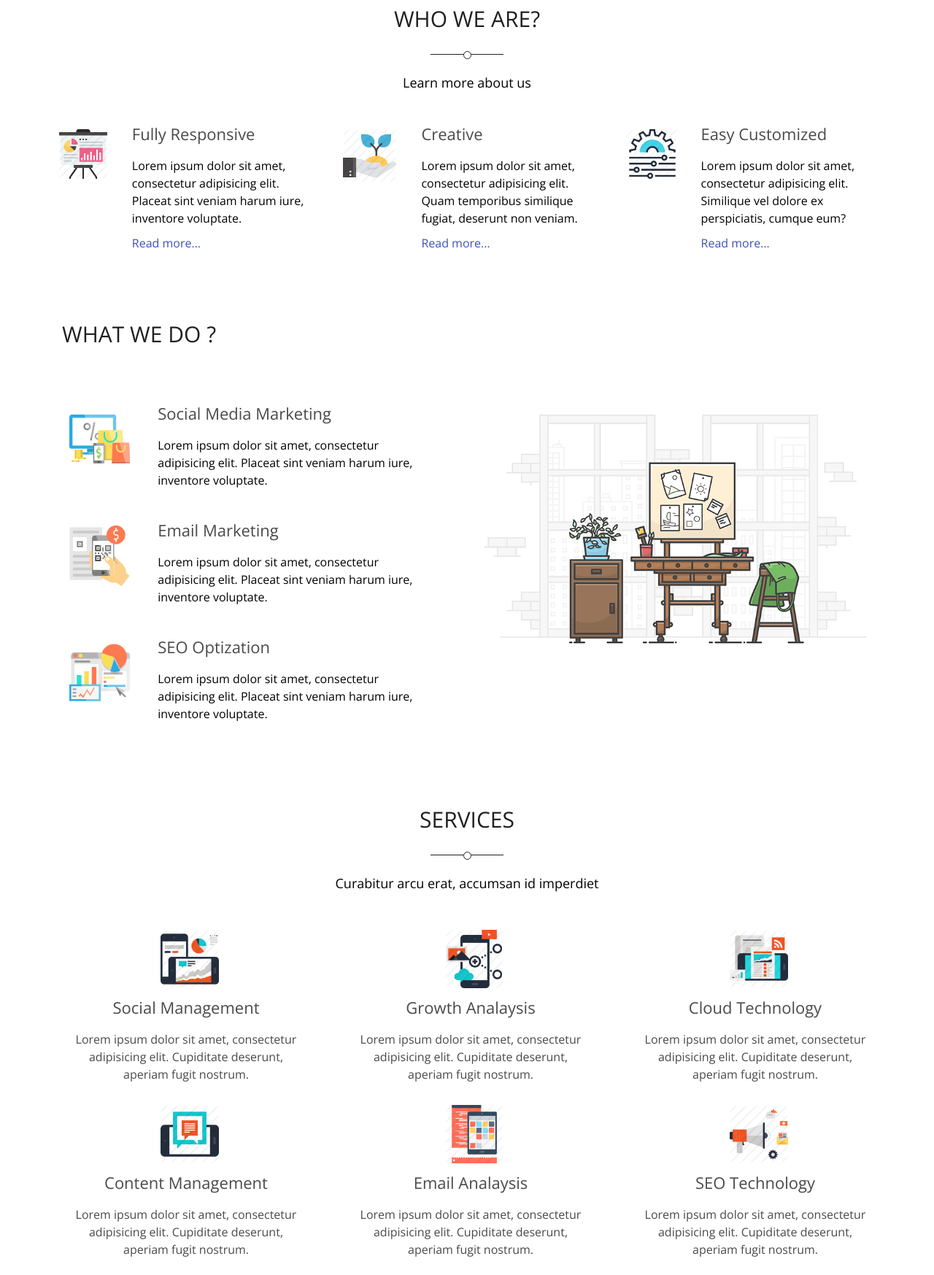
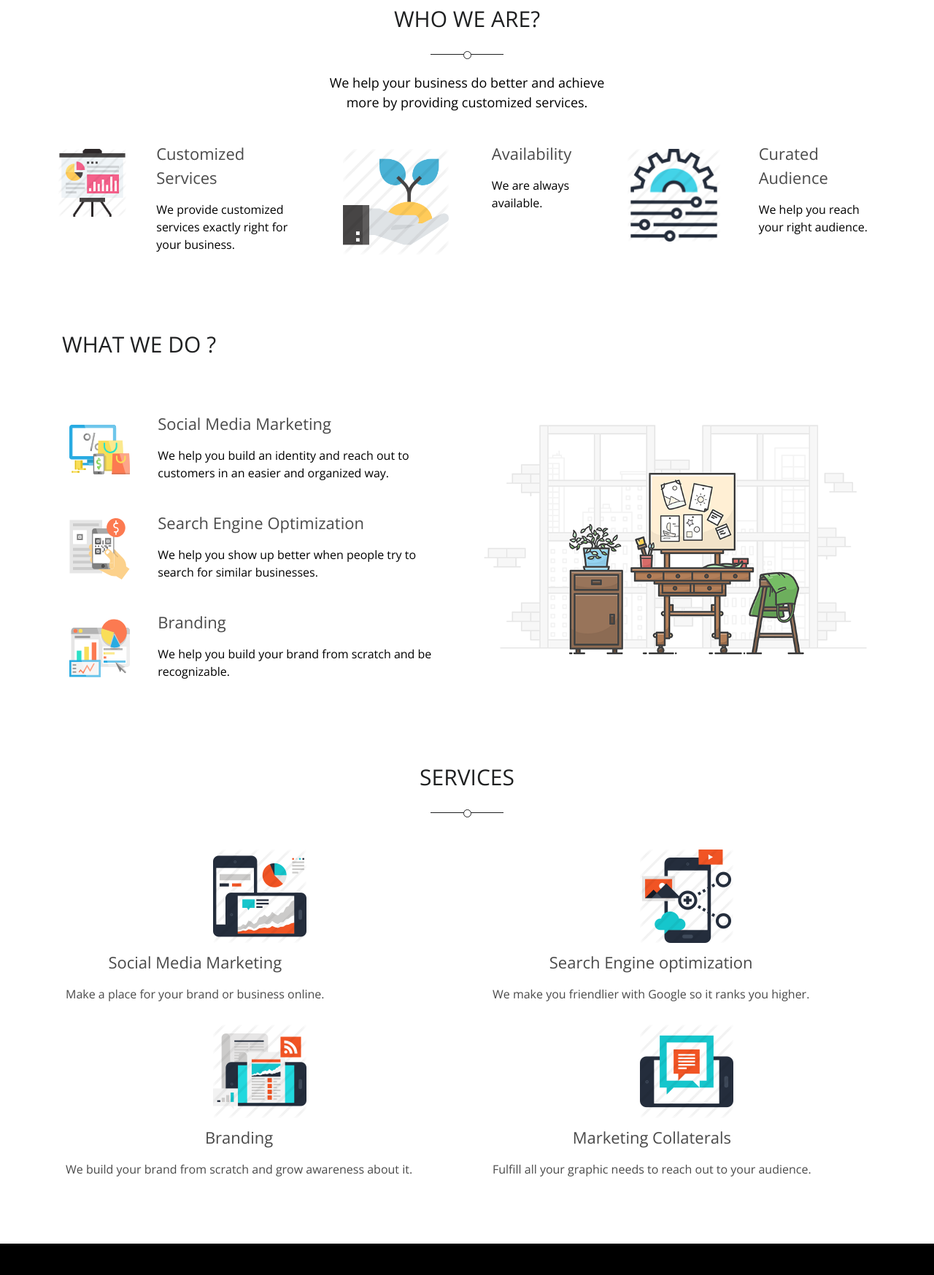
Before and after one commit to reachya/website, a plain HTML site: page index.htm in a window 1280 px wide. Shown: the part 867-2614 px from the top of the page at 73% size. Drawn offline with nearby package versions, Linux system fonts and the light colour scheme; some packages are replaced by stand-ins of ours.

Commit message:
Rachna's Changes
Changed colors and edited some contents

```diff
--- a/css/main.css
+++ b/css/main.css
@@ -141,7 +141,7 @@ body > section {
      width: 100%;
      height: 100%;
      overflow: visible;
-     background: #353ea2;
+     background: #000000;
      display: flex;
      justify-content: center;
      align-items: center;
@@ -218,8 +218,8 @@ body > section {
 }
 
 .navigation .navbar-nav > li.current > a {
-  color: #00C7FC;
-  border-bottom: 1px solid #00C7FC;
+  color: #FF1493;
+  border-bottom: 1px solid #FF1493;
 }
 
 .animated-nav .navigation .navbar-nav > li.current > a {
@@ -756,7 +756,7 @@ figcaption.mask span {
 /*********************/
 
 #testimonials{
-  background: #3f51b5;
+  background: #000000;
   padding: 100px 0px;
   position: relative;
   color: #fff;
@@ -835,7 +835,7 @@ blockquote p{
 /*******************/
 
 #subscribe {
-  background-color: #3f51b5;
+  background-color: #000000;
   color: #fff;
   line-height: 24px;
   padding: 50px 0px;
@@ -895,7 +895,7 @@ blockquote p{
     color: rgba(0, 0, 0, 0.87);
     background: #fff;
     transition: .6s;
-    box-shadow: 0 16px 26px -10px rgba(63, 81, 181, 0.45);
+    box-shadow: 0 16px 26px -10px rgba(0, 0, 0, 0.45);
  }
  .blog .card .card-blog {
      border-radius: 0;
@@ -1225,7 +1225,7 @@ label{
 /*****************/
 
 #footer {
-    background-color: #3f51b5;
+    background-color: #000000;
     padding: 30px 0 0;
 }
 
--- a/index.htm
+++ b/index.htm
@@ -74,8 +74,8 @@
                     <div class="item active">
                         <div class="carousel-caption">
                             <div class="animated">
-                                <h2 font color="pink">Welcome to Ayan One Page Creative HTML5 Template</h2>
-                                <p>Curabitur arcu erat, accumsan id imperdiet et, porttitor at sem. Mauris blandit aliquet elit, eget tincidunt nibh pulvinar a. Curabitur aliquet quam. Accumsan id imperdiet et, porttitor at sem. Mauris blandit aliquet elit, eget tincidunt.</p>
+                                <h2>REACH <h6>your right audience</h6></h2>
+                                <p></p>
                                 <ul>
                                     <li>
                                         <a href=""><i class="fa fa-facebook"></i></a>
@@ -154,7 +154,7 @@
                     <div class="col-md-12">
                         <div class="section-title text-center wow fadeInDown">
                             <h2>Who we are?</h2>
-                            <p>Learn more about us</p>
+                            <p>We help your business do better and achieve more by providing customized services.</p>
                         </div>
                     </div>
                 </div>
@@ -166,10 +166,11 @@
                               <img class="media-object" src="img\about\responsive.png" alt="...">
                             </a>
                           </div>
+
                           <div class="media-body">
-                            <h4 class="media-heading">Fully Responsive</h4>
-                            <p>Lorem ipsum dolor sit amet, consectetur adipisicing elit. Placeat sint veniam harum iure, inventore voluptate.</p>
-                            <a href="">Read more...</a>
+                            <h4 class="media-heading">Customized Services</h4>
+                            <p>We provide customized services exactly right for your business.</p>
+
                           </div>
                         </div>
                     </div>
@@ -181,9 +182,9 @@
                             </a>
                           </div>
                           <div class="media-body">
-                            <h4 class="media-heading">Creative</h4>
-                            <p>Lorem ipsum dolor sit amet, consectetur adipisicing elit. Quam temporibus similique fugiat, deserunt non veniam.</p>
-                            <a href="">Read more...</a>
+                            <h4 class="media-heading">Availability</h4>
+                            <p>We are always available.</p>
+
                           </div>
                         </div>
                     </div>
@@ -195,9 +196,9 @@
                             </a>
                           </div>
                           <div class="media-body">
-                            <h4 class="media-heading">Easy Customized</h4>
-                            <p>Lorem ipsum dolor sit amet, consectetur adipisicing elit. Similique vel dolore ex perspiciatis, cumque eum?</p>
-                            <a href="">Read more...</a>
+                            <h4 class="media-heading">Curated Audience</h4>
+                            <p>We help you reach your right audience.</p>
+
                           </div>
                         </div>
                     </div>
@@ -215,7 +216,7 @@
                               </div>
                               <div class="media-body">
                                 <h4 class="media-heading">Social Media Marketing</h4>
-                                <p>Lorem ipsum dolor sit amet, consectetur adipisicing elit. Placeat sint veniam harum iure, inventore voluptate.</p>
+                                <p>We help you build an identity and reach out to customers in an easier and organized way.</p>
                               </div>
                             </div>
                         </div>
@@ -227,8 +228,9 @@
                                 </a>
                               </div>
                               <div class="media-body">
-                                <h4 class="media-heading">Email Marketing</h4>
-                                <p>Lorem ipsum dolor sit amet, consectetur adipisicing elit. Placeat sint veniam harum iure, inventore voluptate.</p>
+                                <h4 class="media-heading">Search Engine Optimization</h4>
+                                <p>We help you show up better when people try to search for similar businesses.
+                                </p>
                               </div>
                             </div>
                         </div>
@@ -240,8 +242,9 @@
                                 </a>
                               </div>
                               <div class="media-body">
-                                <h4 class="media-heading">SEO Optization</h4>
-                                <p>Lorem ipsum dolor sit amet, consectetur adipisicing elit. Placeat sint veniam harum iure, inventore voluptate.</p>
+                                <h4 class="media-heading">Branding</h4>
+                                <p>We help you build your brand from scratch and be recognizable.
+                                </p>
                               </div>
                             </div>
                         </div>
@@ -264,61 +267,61 @@
                     <div class="col-md-12">
                         <div class="section-title text-center wow fadeInDown">
                             <h2>Services</h2>
-                            <p>Curabitur arcu erat, accumsan id imperdiet</p>
+                            <p></p>
                         </div>
                     </div>
                 </div>
                 <div class="row">
-                    <div class="col-md-4 col-sm-12 wow fadeInLeft">
+                    <div class="col-md-6 col-sm-12 wow fadeInLeft">
                         <div class="media">
                             <a href="#" class="pull-left">
                                 <img src="img\services\1.png" class="media-object" alt="Monitor">
                             </a>
                             <div class="media-body">
-                                <h3>Social Management</h3>
-                                <p>Lorem ipsum dolor sit amet, consectetur adipisicing elit. Cupiditate deserunt, aperiam fugit nostrum.</p>
+                                <h3>Social Media Marketing</h3>
+                                <p>Make a place for your brand or business online.</p>
                             </div>
                         </div>
                     </div>
 
-                    <div class="col-md-4 col-sm-12 wow fadeInRight" data-wow-delay="0.2s">
+                    <div class="col-md-6 col-sm-12 wow fadeInRight" data-wow-delay="0.2s">
                         <div class="media">
                             <a href="#" class="pull-left">
                                 <img src="img\services\2.png" alt="Camera">
                             </a>
                             <div class="media-body">
-                                <h3>Growth Analaysis</h3>
-                                <p>Lorem ipsum dolor sit amet, consectetur adipisicing elit. Cupiditate deserunt, aperiam fugit nostrum.</p>
+                                <h3>Search Engine optimization</h3>
+                                <p>We make you friendlier with Google so it ranks you higher.</p>
                             </div>
                         </div>
                     </div>
 
-                    <div class="col-md-4 col-sm-12 wow fadeInRight" data-wow-delay="0.2s">
+                    <div class="col-md-6 col-sm-12 wow fadeInRight" data-wow-delay="0.2s">
                         <div class="media">
                             <a href="#" class="pull-left">
                                 <img src="img\services\3.png" alt="Cog">
                             </a>
                             <div class="media-body">
-                                <h3>Cloud Technology</h3>
-                                <p>Lorem ipsum dolor sit amet, consectetur adipisicing elit. Cupiditate deserunt, aperiam fugit nostrum.</p>
+                                <h3>Branding</h3>
+                                <p>We build your brand from scratch and grow awareness about it.</p>
                             </div>
                         </div>
 
                     </div>
 
-                    <div class="col-md-4 col-sm-12 wow fadeInLeft">
+                    <div class="col-md-6 col-sm-12 wow fadeInLeft">
                         <div class="media">
                             <a href="#" class="pull-left">
                                 <img src="img\services\4.png" alt="Ruler">
                             </a>
                             <div class="media-body">
-                                <h3>Content Management</h3>
-                                <p>Lorem ipsum dolor sit amet, consectetur adipisicing elit. Cupiditate deserunt, aperiam fugit nostrum.</p>
+                                <h3>Marketing Collaterals</h3>
+                                <p>Fulfill all your graphic needs to reach out to your audience.</p>
                             </div>
                         </div>
                     </div>
 
-                    <div class="col-md-4 col-sm-12 wow fadeInRight" data-wow-delay="0.2s">
+                    <!--<div class="col-md-4 col-sm-12 wow fadeInRight" data-wow-delay="0.2s">
                         <div class="media">
                             <a href="#" class="pull-left">
                                 <img src="img\services\5.png" alt="Camera">
@@ -338,7 +341,7 @@
                             <div class="media-body">
                                 <h3>SEO Technology</h3>
                                 <p>Lorem ipsum dolor sit amet, consectetur adipisicing elit. Cupiditate deserunt, aperiam fugit nostrum.</p>
-                            </div>
+                            </div>-->
                         </div>
                     </div>
                 </div> <!-- end .row -->
@@ -364,7 +367,7 @@
             <div class="contianer">
                 <div class="section-title text-center wow fadeInUp">
                     <h2>Clients</h2>
-                    <p>What people think about us</p>
+                    <p></p>
                 </div>
 
                 <!-- Ended Support -->
@@ -432,7 +435,7 @@
             <div class="container">
                 <div class="section-title text-center wow fadeInUp">
                     <h2>Latest Blog</h2>
-                    <p>What people think about us</p>
+                    <p></p>
                 </div>
                 <div class="owl-carousel" id="blog-carousel">
                     <div class="item">
@@ -566,7 +569,7 @@
                 </div>
             </div>
             <!-- map -->
-            <div id="contactUsMap" class="map big-map"></div>
+            <!--<div id="contactUsMap" class="map big-map"></div>-->
             <!-- end map -->
             <!-- Contact content -->
             <div class="contact-content">
@@ -592,9 +595,9 @@
                                 </div>
                                 <div class="description">
                                     <h4 class="info-title">Call us</h4>
-                                    <p> Jane Deo
-                                        <br> 1-123-456-7890
-                                        <br> Mon - Fri, 8:00-22:00
+                                    <p>
+                                        9923102583
+                                        <br> Mon - Fri, 10:00 - 6:00
                                     </p>
                                 </div>
                             </div>
```
